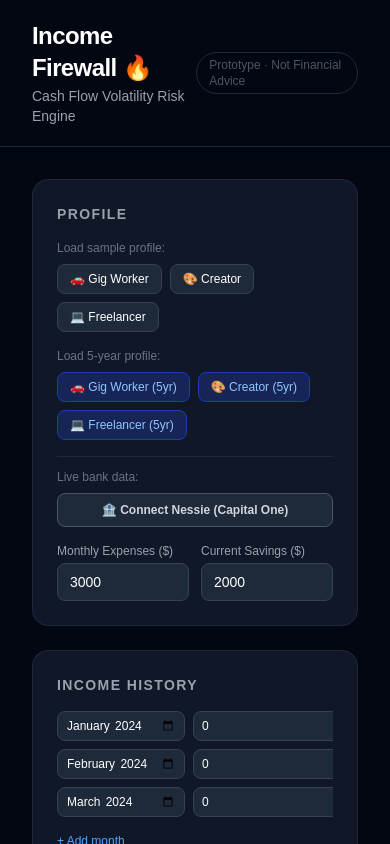
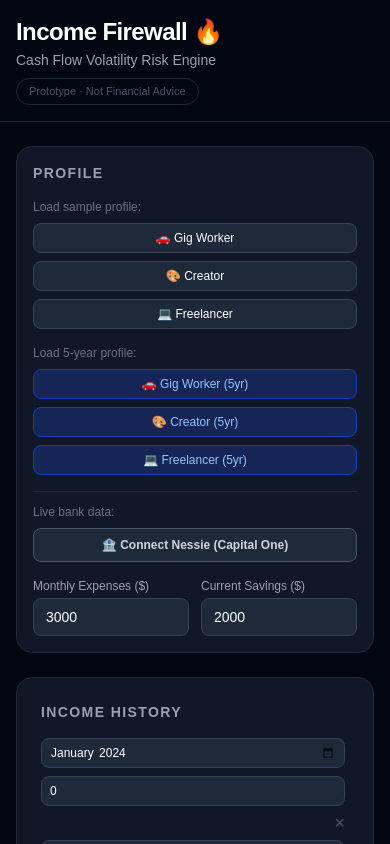
Before and after one commit to ash413/wicHacks, a Next.js app: page / in a window 390 px wide. Shown: the top 844 px of the page. Built offline with nearby package versions, Linux system fonts and the light colour scheme.

Commit message:
mobile responsive

```diff
--- a/app/page.tsx
+++ b/app/page.tsx
@@ -185,7 +185,7 @@ function BacktestSummary({ rows, expenses, startBuffer }: {
 function AllocationTable({ rows, expenses }: { rows: import("@/types").AllocationRow[]; expenses: number; }) {
   return (
     <div className="overflow-x-auto">
-      <table className="w-full text-xs">
+      <table className="w-full text-xmin-w-[720px]">
         <thead>
           <tr className="text-gray-500 uppercase tracking-widest border-b border-gray-800">
             <th className="text-left py-2 pr-4">Month</th>
@@ -439,19 +439,19 @@ export default function Home() {
   return (
     <main className="min-h-screen bg-gray-950 text-white">
       {/* Header */}
-      <div className="border-b border-gray-800 px-8 py-5 flex items-center justify-between">
+      <div className="border-b border-gray-800 px-4 sm:px-8 py-4 sm:py-5 flex flex-col sm:flex-row sm:items-center sm:justify-between gap-2">
         <div>
           <h1 className="text-2xl font-bold tracking-tight">Income Firewall 🔥</h1>
           <p className="text-sm text-gray-400 mt-0.5">Cash Flow Volatility Risk Engine</p>
         </div>
-        <span className="text-xs text-gray-600 border border-gray-800 rounded-full px-3 py-1">Prototype · Not Financial Advice</span>
+        <span className="text-[11px] text-gray-600 border border-gray-800 rounded-full px-3 py-1 w-fit">Prototype · Not Financial Advice</span>
       </div>
 
-      <div className="max-w-7xl mx-auto px-8 py-8 grid grid-cols-1 lg:grid-cols-3 gap-8">
+      <div className="max-w-7xl mx-auto px-4 sm:px-8 py-6 sm:py-8 grid grid-cols-1 lg:grid-cols-3 gap-6 sm:gap-8">
 
         {/* ── LEFT: Inputs ── */}
         <div className="lg:col-span-1 flex flex-col gap-6">
-          <div className="rounded-2xl border border-gray-800 bg-gray-900 p-6 flex flex-col gap-4">
+          <div className="rounded-2xl border border-gray-800 bg-gray-900 p-4 sm:p-6 flex flex-col gap-4">
             <h2 className="text-sm font-semibold uppercase tracking-widest text-gray-400">Profile</h2>
 
             {/* 1-year sample profiles */}
@@ -466,7 +466,7 @@ export default function Home() {
                 <button
                   key={label}
                   onClick={() => { loadProfile(profile); setActiveNessieKey(nessieKey); }}
-                  className="text-xs px-3 py-1.5 rounded-lg bg-gray-800 hover:bg-gray-700 border border-gray-700 transition-colors"
+                  className="text-xs px-3 py-1.5 rounded-lg bg-gray-800 hover:bg-gray-700 border border-gray-700 transition-colors w-full sm:w-auto"
                 >
                   {label}
                 </button>
@@ -486,7 +486,7 @@ export default function Home() {
                   <button
                     key={label}
                     onClick={() => load60Profile(profile)}
-                    className="text-xs px-3 py-1.5 rounded-lg bg-blue-950 hover:bg-blue-900 border border-blue-800 text-blue-300 transition-colors"
+                    className="text-xs px-3 py-1.5 rounded-lg bg-blue-950 hover:bg-blue-900 border border-blue-800 text-blue-300 transition-colors w-full sm:w-auto"
                   >
                     {label}
                   </button>
@@ -544,19 +544,19 @@ export default function Home() {
             <h2 className="text-sm font-semibold uppercase tracking-widest text-gray-400">Income History</h2>
             <div className="flex flex-col gap-2 max-h-64 overflow-y-auto pr-1">
               {incomes.map((row, i) => (
-                <div key={i} className="flex gap-2 items-center">
+                <div key={i} className="flex flex-col sm:flex-row gap-2 sm:items-center">
                   <input
                     type="month" value={row.date}
                     onChange={e => updateIncome(i, "date", e.target.value)}
-                    className="bg-gray-800 border border-gray-700 rounded-lg px-2 py-1.5 text-xs text-white focus:outline-none w-32"
+                    className="bg-gray-800 border border-gray-700 rounded-lg px-2 py-1.5 text-xs text-white focus:outline-none w-full sm:w-32"
                   />
                   <input
                     type="number" value={row.amount}
                     onChange={e => updateIncome(i, "amount", e.target.value)}
                     placeholder="Amount"
-                    className="bg-gray-800 border border-gray-700 rounded-lg px-2 py-1.5 text-xs text-white focus:outline-none flex-1"
+                    className="bg-gray-800 border border-gray-700 rounded-lg px-2 py-1.5 text-xs text-white focus:outline-none w-full sm:flex-1"
                   />
-                  <button onClick={() => removeRow(i)} className="text-gray-600 hover:text-red-400 text-lg leading-none transition-colors">×</button>
+                  <button onClick={() => removeRow(i)} className="text-gray-600 hover:text-red-400 text-lg leading-none transition-colors self-end sm:self-auto">×</button>
                 </div>
               ))}
             </div>
@@ -589,8 +589,8 @@ export default function Home() {
           {result && (
             <>
               {/* KPI Row */}
-              <div className="grid grid-cols-2 md:grid-cols-4 gap-4">
-                <div className="col-span-2 md:col-span-1 rounded-2xl border border-gray-800 bg-gray-900 p-5 flex flex-col items-center justify-center">
+              <div className="grid grid-cols-1 sm:grid-cols-2 lg:grid-cols-4 gap-4">
+                <div className="col-span-1 sm:col-span-2 lg:col-span-1 rounded-2xl border border-gray-800 bg-gray-900 p-5 flex flex-col items-center justify-center">
                   <span className="text-xs uppercase tracking-widest text-gray-400 mb-2">Volatility Score</span>
                   <ScoreRing score={result.features.volatilityScore} />
                 </div>
@@ -630,7 +630,8 @@ export default function Home() {
                   </h2>
                   <span className="text-xs text-gray-600">2,000 simulations · bootstrap sampling</span>
                 </div>
-                <ResponsiveContainer width="100%" height={220}>
+                <div className="h-[220px] sm:h-[260px]">
+                  <ResponsiveContainer width="100%" height="100%">
                     <LineChart data={chartData}>
                       <CartesianGrid strokeDasharray="3 3" stroke="#1f2937" />
                       <XAxis dataKey="month" tick={{ fill: "#6b7280", fontSize: 11 }} />
@@ -645,6 +646,7 @@ export default function Home() {
                       <Line type="monotone" dataKey="Worst 10%" stroke="#ef4444" strokeWidth={1.5} dot={false} strokeDasharray="4 2" />
                     </LineChart>
                   </ResponsiveContainer>
+                </div>
               </div>
 
               {/* Recommendation + Smoothing toggle */}
```
Lines whose indentation alone changed are shown as unchanged.
